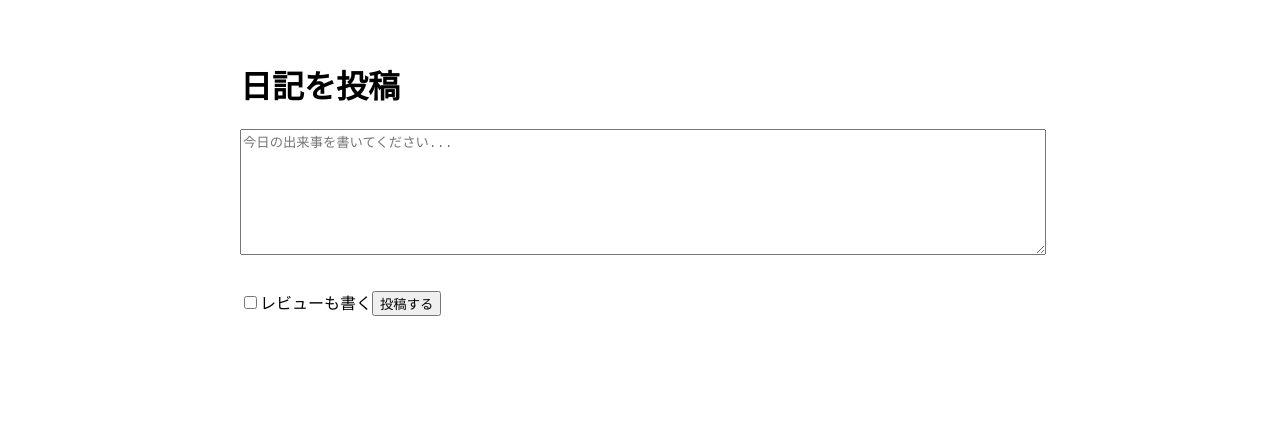
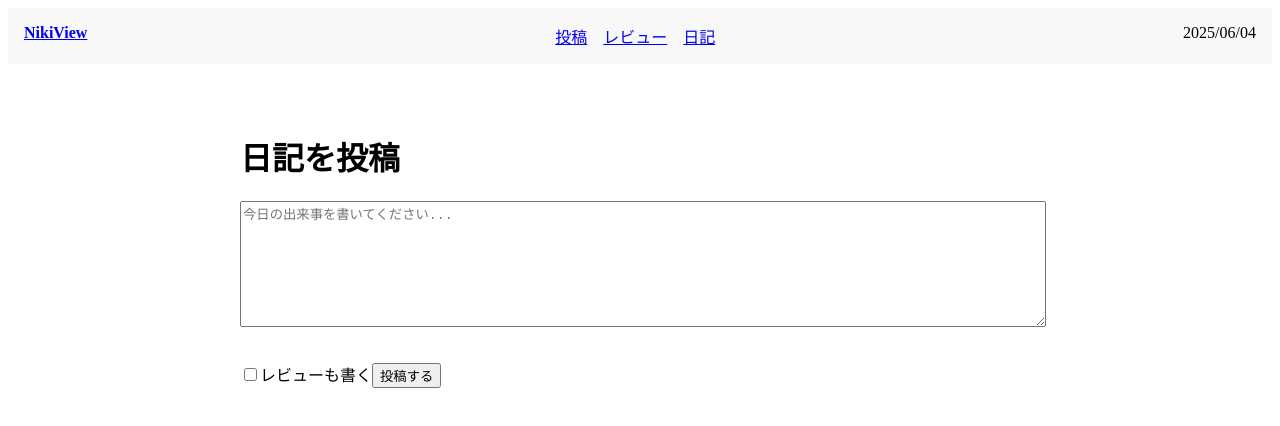
Before and after one commit to nikiview-takaaki/nikiview, a Next.js app: page /post in a window 1280 px wide. Shown: the top 426 px of the page. Built offline with nearby package versions, Linux system fonts and the light colour scheme; no server answers.

Commit message:
Add Layout component and apply to post page

```diff
--- /dev/null
+++ b/components/Layout.tsx
@@ -0,0 +1,33 @@
+import Link from "next/link";
+import { useEffect, useState } from "react";
+
+export default function Layout({ children }: { children: React.ReactNode }) {
+  const [currentDate, setCurrentDate] = useState("");
+
+  useEffect(() => {
+    const now = new Date();
+    const yyyy = now.getFullYear();
+    const mm = String(now.getMonth() + 1).padStart(2, "0");
+    const dd = String(now.getDate()).padStart(2, "0");
+    setCurrentDate(`${yyyy}/${mm}/${dd}`);
+  }, []);
+
+  return (
+    <div>
+      <header style={{ backgroundColor: "#f8f8f8", padding: "1rem", display: "flex", justifyContent: "space-between" }}>
+        <div>
+          <Link href="/">
+            <strong>NikiView</strong>
+          </Link>
+        </div>
+        <nav style={{ display: "flex", gap: "1rem" }}>
+          <Link href="/post">投稿</Link>
+          <Link href="/reviews">レビュー</Link>
+          <Link href="/diary">日記</Link>
+        </nav>
+        <div>{currentDate}</div>
+      </header>
+      <main style={{ padding: "1rem" }}>{children}</main>
+    </div>
+  );
+}
--- a/pages/post.tsx
+++ b/pages/post.tsx
@@ -1,4 +1,5 @@
 import { useState } from "react";
+import Layout from "../components/Layout";
 import { savePost } from "../lib/firebase";
 
 export default function PostPage() {
@@ -15,16 +16,14 @@ export default function PostPage() {
     e.preventDefault();
 
     const postData = {
-      date: new Date().toISOString(), // 自動で日付挿入
       diaryText,
       isReview,
       review: isReview ? review : null,
     };
 
-    try {
+    console.log("投稿データ:", postData);
     await savePost(postData);
     alert("投稿が保存されました！");
-      // 入力リセット
     setDiaryText("");
     setIsReview(false);
     setReview({
@@ -33,13 +32,10 @@ export default function PostPage() {
       price: "",
       rating: 3,
     });
-    } catch (error) {
-      console.error("保存エラー:", error);
-      alert("保存に失敗しました");
-    }
   };
 
   return (
+    <Layout>
       <div style={{ maxWidth: 800, margin: "0 auto", padding: "2rem" }}>
         <h1>日記を投稿</h1>
         <form onSubmit={handleSubmit}>
@@ -108,5 +104,6 @@ export default function PostPage() {
           </button>
         </form>
       </div>
+    </Layout>
   );
 }
```
Lines whose indentation alone changed are shown as unchanged.
